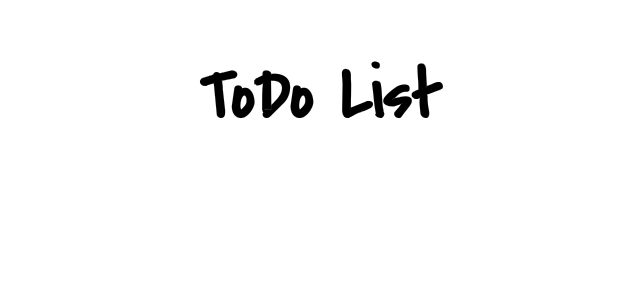
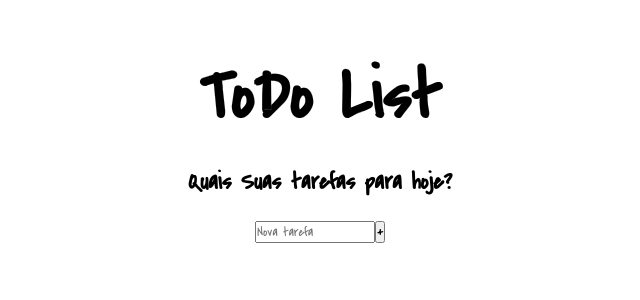
Before and after one commit to edgarrps/todo-list, a React (Vite) app: page / in a window 1280 px wide. Shown: the top 300 px of the page, without its empty margins (320-960 px from the left). Built offline with nearby package versions, Linux system fonts and the light colour scheme.

Commit message:
Added a Form to include tasks

```diff
--- a/index.html
+++ b/index.html
@@ -12,12 +12,8 @@
 </head>
 
 <body>
-  <!--<div class="bg"></div>
-  <div class="container">
-    <div class="card"><!-->
   <div id="root"></div>
   <script type="module" src="/src/main.jsx"></script>
-  <!--</div>-->
   </div>
 </body>
 
--- a/src/App.jsx
+++ b/src/App.jsx
@@ -1,13 +1,11 @@
 import './App.css'
-import { Title } from './components/Title'
+import { List } from './components/List'
 
 function App() {
-
   return (
     <div className="App">
-      <Title />
+      <List />
     </div>
   )
 }
-
 export default App
--- /dev/null
+++ b/src/components/List.jsx
@@ -0,0 +1,25 @@
+import { useState } from 'react'
+import { Title } from './Title'
+export const List = () => {
+    const [tasks, setTasks] = useState([])
+
+    const addTask = task => {
+if(!task.text) {
+    return
+
+}
+const newTasks = [task, ...tasks]
+
+setTasks(newTasks)
+console.log(...tasks)
+    }
+    return (
+        <div>
+            <h1>ToDo List</h1>
+            <br></br>
+            <h2>Quais Suas tarefas para hoje?</h2>
+            <br></br>
+            <Title onSubmit={addTask} />
+        </div>
+    )
+}
--- a/src/components/Title.jsx
+++ b/src/components/Title.jsx
@@ -1,9 +1,30 @@
 import './Title.css'
+import { useState } from 'react'
 
-import React from 'react'
+export const Title = (props) => {
+  const [input, setInput] = useState('')
 
-export const Title = () => {
+  const hdlSubmit = e => {
+    e.preventDefault()
+
+    props.onSubmit({
+      id: Math.floor(Math.random() * 10000),
+      text: input
+    })
+    setInput('')
+  }
+  const hdlChange = e => {
+    setInput(e.target.value)
+  }
+
+
   return (
-    <div><h1>ToDo List</h1></div>
+    <div>
+      <form className="todo-form" onSubmit={hdlSubmit}>
+        <input className="toDoInput" name="text" type="text" placeholder="Nova tarefa" value={input} onChange={hdlChange} />
+        <button className="addToDoBtn"><strong>+</strong></button>
+      </form>
+    </div>
+
   )
 }
```
Also changed, not shown: 1 other file (tests, documents, lock files or other folders).
